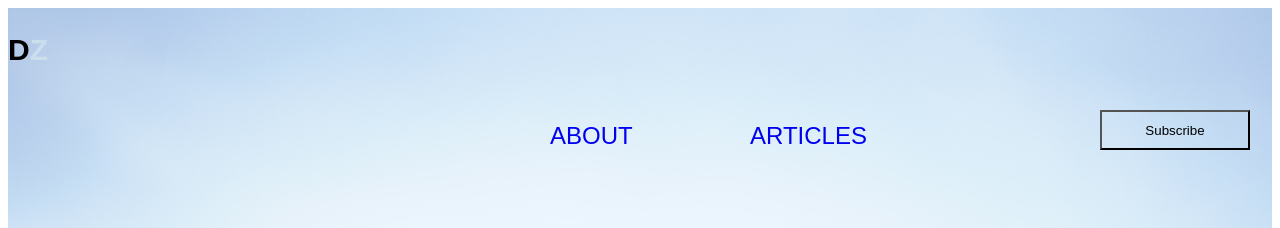
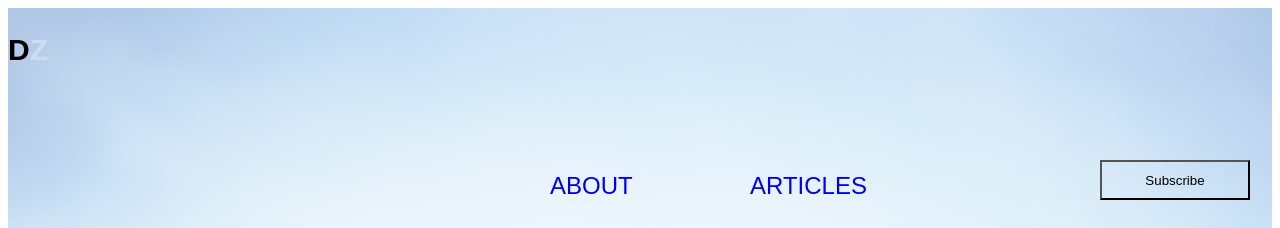
Before and after one commit to sthwala/SINOTHANDO_HTMLCSS_PROJECT2, a plain HTML site: page index.html in a window 1280 px wide. Shown: the top 228 px of the page. Drawn offline with Linux system fonts and the light colour scheme.

Commit message:
Update index.html

```diff
--- a/index.html
+++ b/index.html
@@ -8,9 +8,9 @@
         <Section class="hero">
             <div class="DZ">
                 <h1 style="font-size: 30px; font-family: Sans-serif;">D<h1><h1 style="color: #CBDEEC; font-size: 30px; font-family: Sans-serif; display: flex;">Z</h1>
-                <a href="#" style="position: absolute; left: 550px; bottom:650px; font-size: 24px; font-family: Sans-serif; text-decoration: none;">ABOUT</a>
-                <a href="#"style="position: absolute; left: 750px; bottom:650px; font-size: 24px; font-family: Sans-serif; text-decoration: none;">ARTICLES</a>
-                <button style="height: 40px; width: 150px; position: absolute; right: 30px; bottom:650px; background-color: transparent;">Subscribe</button>
+                <a href="#" style="position: absolute; left: 550px; bottom:600px; font-size: 24px; font-family: Sans-serif; text-decoration: none;">ABOUT</a>
+                <a href="#"style="position: absolute; left: 750px; bottom:600px; font-size: 24px; font-family: Sans-serif; text-decoration: none;">ARTICLES</a>
+                <button style="height: 40px; width: 150px; position: absolute; right: 30px; bottom:600px; background-color: transparent;">Subscribe</button>
             </div>
             <div class="header">
                 <h1 style="font-family: Sans-serif;">DRONOTICS</h1>
```
